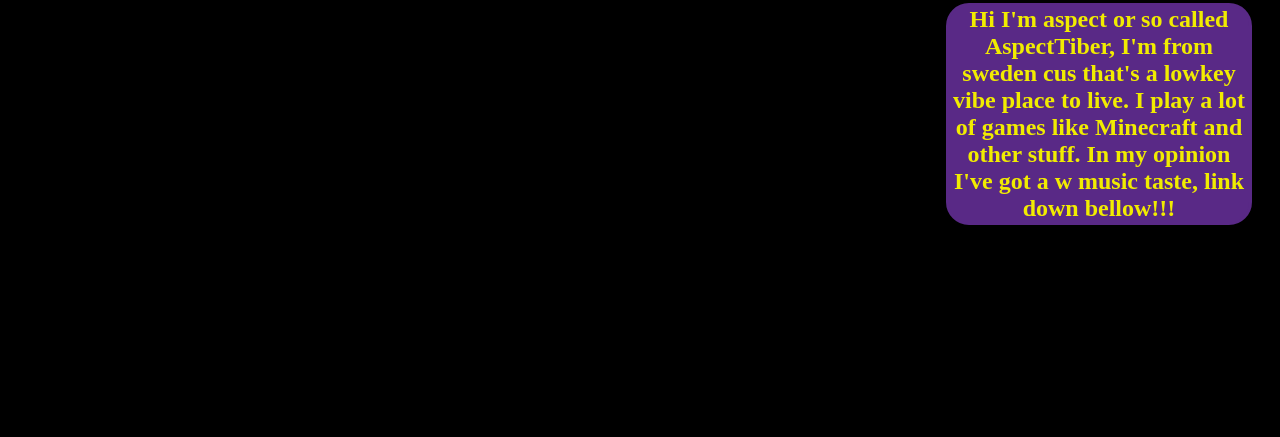
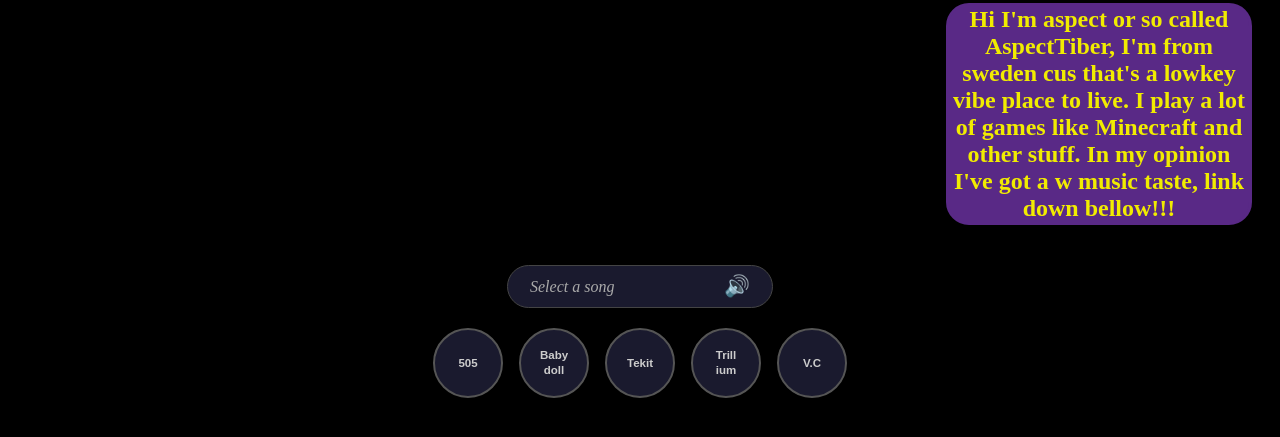
Before and after one commit to Azpectz-dev/azpects.org, a plain HTML site: page public/index.html in a window 1280 px wide. Shown: the part 207-644 px from the top of the page. Drawn offline with Linux system fonts and the light colour scheme.

Commit message:
Commit changes

```diff
--- a/public/index.html
+++ b/public/index.html
@@ -21,5 +21,22 @@
 
 	<script src="oneko.js"></script>
 
+		<div class="music-player">
+			<div class="now-playing">
+				<span class="song-title">Select a song</span>
+				<button class="mute-btn" id="muteBtn">🔊</button>
+			</div>
+			<audio id="main-player"></audio>
+			<div class="song-circles">
+				<button class="song-circle" data-src="./music/505.mp3" data-name="505">505</button>
+				<button class="song-circle" data-src="./music/Babydoll.mp3" data-name="Babydoll">Baby<br>doll</button>
+				<button class="song-circle" data-src="./music/Tekit.mp3" data-name="Tekit">Tekit</button>
+				<button class="song-circle" data-src="./music/Trillium_HARDTEKK.mp3" data-name="Trillium">Trill<br>ium</button>
+				<button class="song-circle" data-src="./music/Violent_Crimes.mp3" data-name="Violent Crimes">V.C</button>
+			</div>
+		</div>
+
+	<script src="index.js"></script>
+
 	</body>
 </html>
--- /dev/null
+++ b/public/index.js
@@ -0,0 +1,40 @@
+const player = document.getElementById('main-player');
+const muteBtn = document.getElementById('muteBtn');
+const songTitle = document.querySelector('.song-title');
+
+document.querySelectorAll('.song-circle').forEach(btn => {
+    btn.addEventListener('click', function () {
+        const isSameSong = player.src.includes(this.getAttribute('data-src'));
+
+        // Toggle pause if clicking the same song
+        if (isSameSong && !player.paused) {
+            player.pause();
+            this.classList.remove('playing');
+            return;
+        }
+
+        // Remove playing state from all
+        document.querySelectorAll('.song-circle').forEach(b => b.classList.remove('playing'));
+
+        player.src = this.getAttribute('data-src');
+        player.load();
+        player.play().catch(e => console.log(e));
+
+        this.classList.add('playing');
+        songTitle.textContent = this.getAttribute('data-name');
+        songTitle.classList.add('active');
+    });
+});
+
+// Reset circle when song ends
+player.addEventListener('ended', () => {
+    document.querySelectorAll('.song-circle').forEach(b => b.classList.remove('playing'));
+    songTitle.textContent = 'Select a song';
+    songTitle.classList.remove('active');
+});
+
+// Mute / unmute
+muteBtn.addEventListener('click', () => {
+    player.muted = !player.muted;
+    muteBtn.textContent = player.muted ? '🔇' : '🔊';
+});
--- a/public/styles.css
+++ b/public/styles.css
@@ -50,3 +50,85 @@ body {
     box-shadow: 0 6px 10px  #7fa927, 0 6px 20px  #7fa927;
     transition: 0.5s;
 }
+.music-player {
+    display: flex;
+    flex-direction: column;
+    align-items: center;
+    gap: 20px;
+    margin: 40px auto;
+    width: fit-content;
+}
+
+.now-playing {
+    display: flex;
+    align-items: center;
+    gap: 14px;
+    background: #1a1a2e;
+    border: 1px solid #444;
+    border-radius: 30px;
+    padding: 10px 22px;
+    color: #fff;
+    font-size: 1rem;
+    min-width: 220px;
+    justify-content: space-between;
+}
+
+.song-title {
+    font-style: italic;
+    color: #aaa;
+}
+
+.song-title.active {
+    color: #fff;
+}
+
+.mute-btn {
+    background: none;
+    border: none;
+    font-size: 1.3rem;
+    cursor: pointer;
+    padding: 0;
+    line-height: 1;
+}
+
+.song-circles {
+    display: flex;
+    gap: 16px;
+    flex-wrap: wrap;
+    justify-content: center;
+}
+
+.song-circle {
+    width: 70px;
+    height: 70px;
+    border-radius: 50%;
+    border: 2px solid #555;
+    background: #1a1a2e;
+    color: #ccc;
+    font-size: 0.72rem;
+    font-weight: bold;
+    cursor: pointer;
+    transition: all 0.2s ease;
+    text-align: center;
+    line-height: 1.3;
+}
+
+.song-circle:hover {
+    border-color: #a78bfa;
+    color: #fff;
+    background: #2a2a4e;
+    transform: scale(1.08);
+}
+
+.song-circle.playing {
+    border-color: #a78bfa;
+    background: #3b1f6e;
+    color: #fff;
+    box-shadow: 0 0 14px #a78bfa88;
+    animation: pulse 1.4s infinite;
+}
+
+@keyframes pulse {
+    0%, 100% { box-shadow: 0 0 10px #a78bfa88; }
+    50%       { box-shadow: 0 0 22px #a78bfacc; }
+}
```
Also changed, not shown: 5 other files.
